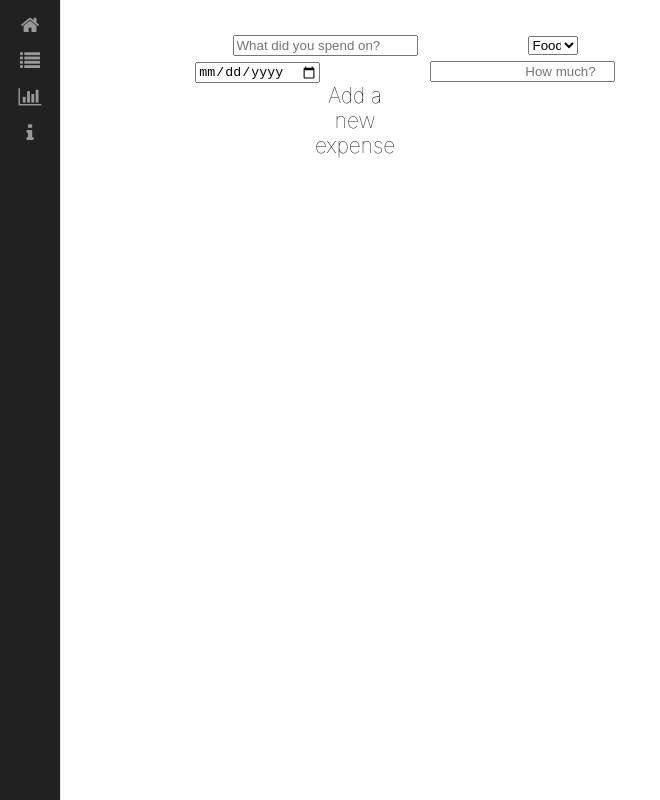
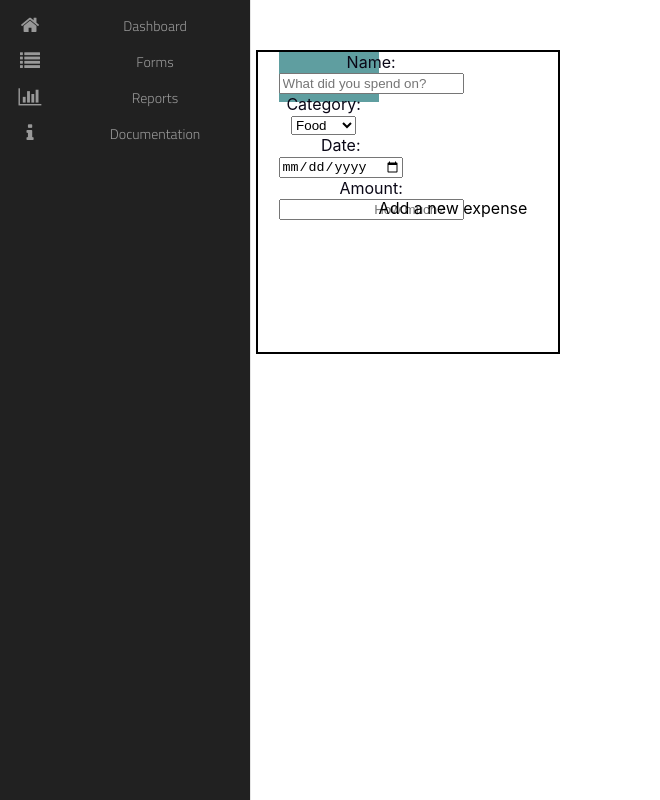
Before and after one commit to reyesninah/expensetracker-app, a React (Create React App) app: page / in a window 1280 px wide. Shown: the whole page, without its empty margins (0-660 px from the left). Built offline with nearby package versions, Linux system fonts and the light colour scheme; a web font is replaced by a local one.

Commit message:
added  nav bar, form

```diff
--- a/src/components/body.jsx
+++ b/src/components/body.jsx
@@ -4,7 +4,7 @@ import '../css/body.css';
 class Body extends Component {
     render() {
         return (
-            <div className="addItem-form">
+            <section className="addItem-form">
                 <form>
                     <div>
                         <span>Name:</span>
@@ -28,7 +28,7 @@ class Body extends Component {
                     </div>
                 </form>
                 <div id="button"><span>Add a new expense</span></div>
-            </div>
+            </section>
 
         );
     }
--- a/src/css/body.css
+++ b/src/css/body.css
@@ -1,72 +1,47 @@
 @import url(https://fonts.googleapis.com/css?family=Open+Sans:400,600,300&subset=latin,latin-ext);
 
 
-.body{
+/* .body{
     background: #88e894
-}
+} */
 
 .itemAmount{
     color: #e87185;
     text-align: right;
 }
 
+.addItem-form{
 
-.button{
-    position: relative;
-    top: 0;
-    color: #1e8b86;
-    padding: 20px;
-    text-align: center;
-    line-height: 24px;
-    width: 200px;
-    background-color: brown;
-    border-radius: 3px;
-    cursor: pointer;
-    margin: auto;
-    /* box-shadow: 0 3px $dark-blue; */
-    transition: 0.1s ease;
-}
+    width: 300px;
+    height: 300px;
+    margin: 30px auto;
+    /* margin: 30px 30px 30px 30px; */
 
-/*
-  &:active
-    position: relative
-    box-shadow: 0 0px $dark-blue
-    top: 3px
-    box-shadow: 0 0 */
+    border: solid 2px;
+    position: absolute;
+    left: 20%;
 
-.addItem-form{
-    width: 650px;
-    margin: 30px auto;
-    padding-left: 15px;
 }
 
 form{
-    color: rgb(255, 255, 255);
+    display:inline-block;
+    color: #0a0716;
     margin: auto;
-
+    padding: 15px 15px, 15px, 15px;
+    width:100px;
+    height:50px;
+    background-color: cadetblue;
 
 
 }
-/* select, input{
-    margin-bottom: 25px
-    color:
-    padding: 10px
-    width: 200px
-    border-radius: 3px
-    border: 0
 
-    &active
-      border: 1px solid $blue
-      transition: 0.2s ease
- }
-
-     */
-  div{
+   div{
     display: inline-block;
     margin-right: 10px;
+    padding: 15px 15px, 15px, 15px;
   }
 
-
+   /*
   span{
     font-size: 1.3em;
     font-weight: 100;
@@ -87,14 +62,4 @@ form{
 
 #itemAmount{
     width: 100px;
-}
-
-
-/* #if-empty
-  text-align: center */ */
-
-
-.center{
-    margin: auto;
-    text-align: center ;
-}
+}*/
--- a/src/css/header.css
+++ b/src/css/header.css
@@ -15,12 +15,15 @@ font-size:20px;
 }
 
 
-/* .main-menu:hover,nav.main-menu.expanded {
+.main-menu:hover,nav.main-menu.expanded {
 width:250px;
 overflow:visible;
-} */
+}
 
 .main-menu {
+/* position: sticky;
+position: -webkit-sticky; */
+
 background:#212121;
 border-right:1px solid #e5e5e5;
 position:absolute;
```
